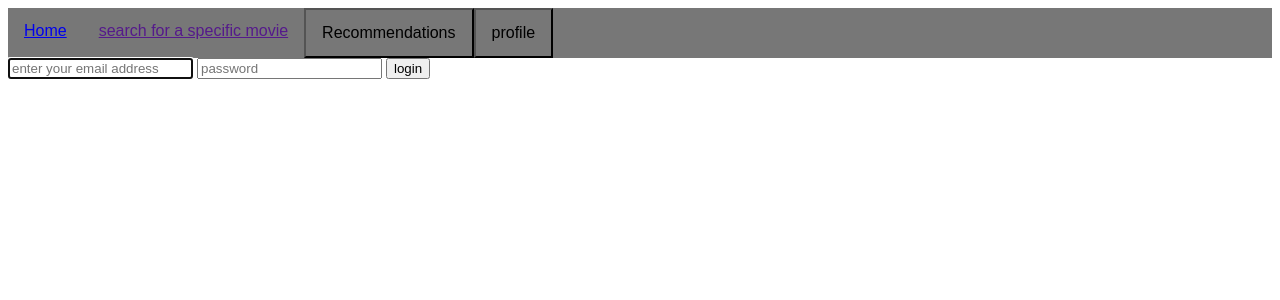
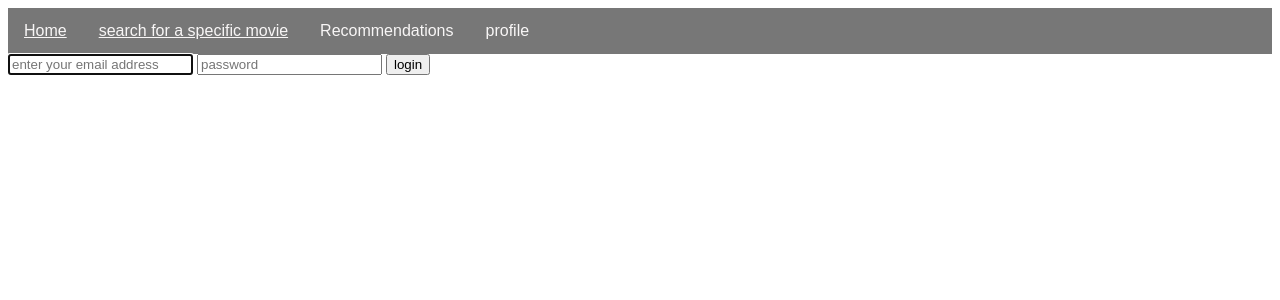
Before and after one commit to kaleblewis/hb-capstone, a Flask app: page / in a window 1280 px wide. Shown: the top 300 px of the page. Run offline with Flask 2, Linux system fonts and the light colour scheme; some libraries are stand-ins or nearby versions.

Commit message:
Correct typos and remove borders in site.css

```diff
--- a/static/css/site.css
+++ b/static/css/site.css
@@ -10,7 +10,8 @@
   .navbar a {
     float: left;
     font-size: 16px;
-    color: f8f6f6;
+    text-align: center;
+    color: #f8f6f6;
     padding: 14px 16px;
   }
 
@@ -23,16 +24,18 @@
   /* Dropdown buttons */
   .dropdown .dropbtn {
     font-size: 16px;
-    color: f8f6f6;
+    color: #f8f6f6;
     padding: 14px 16px;
     background-color: inherit;
     font-family: inherit;
-    margin: 0;                                                                  /* NOTE: Important for vertical align on mobile phones */
+    margin: 0;
+    border: none;
+    outline: none;                                                             /* NOTE: Important for vertical align on mobile phones */
   }
 
   /* Add a red background color to navbar links on hover */
   .navbar a:hover, .dropdown:hover .dropbtn {
-    background-color: FB3530;                                                   /*  HB red!!! :D  */
+    background-color: #FB3530;                                                   /*  HB red!!! :D  */
   }
 
   /* Dropdown content (hidden by default) */
@@ -48,7 +51,7 @@
   /* Links inside the dropdown */
   .dropdown-content a {
     float: none;
-    color: black;
+    color: #444;
     padding: 12px 16px;
     text-decoration: none;
     display: block;
```
